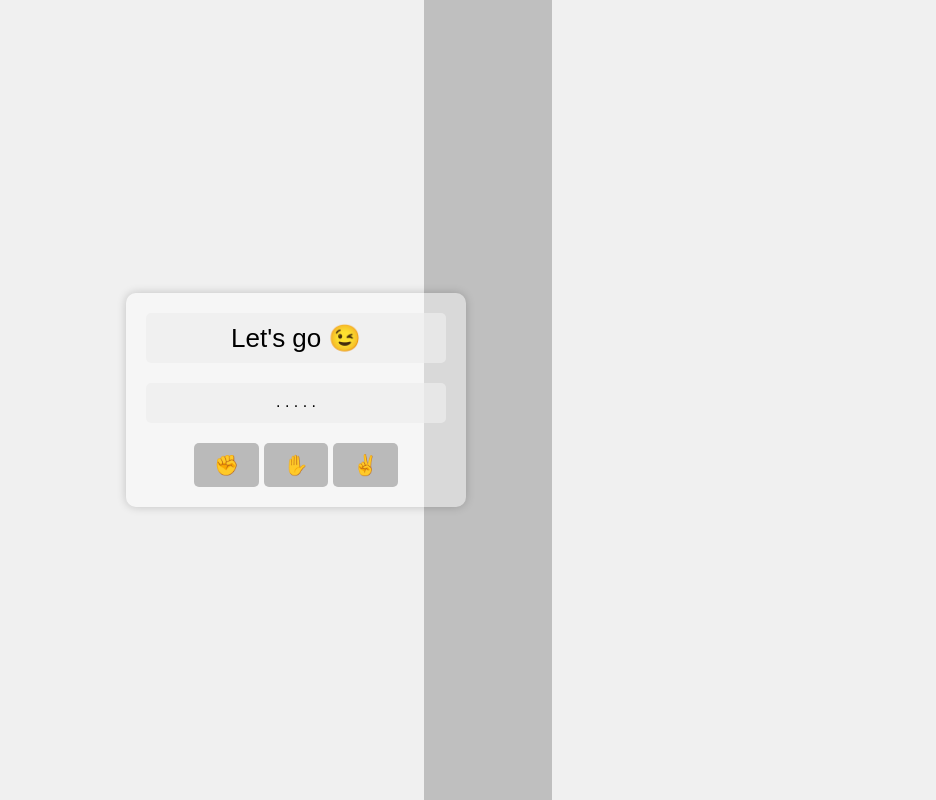
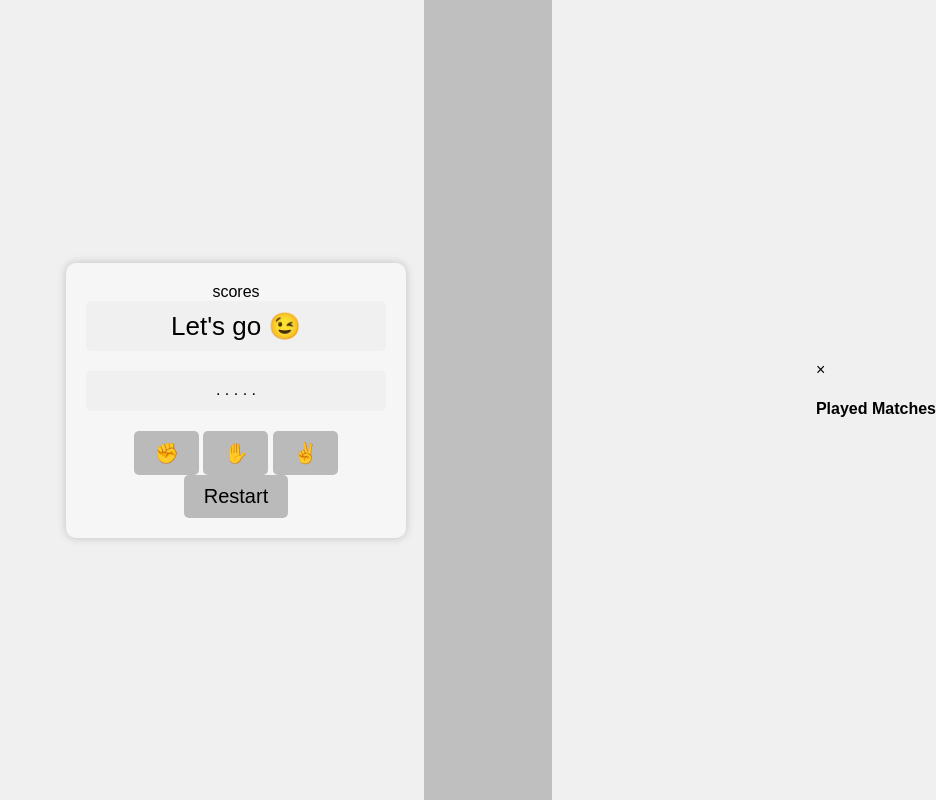
Before and after one commit to sai-wunna/sai-wunna-code-rock.github.io, a plain HTML site: page index.html in a window 1280 px wide. Shown: the whole page, without its empty margins (344-1280 px from the left). Drawn offline with Linux system fonts and the light colour scheme.

Commit message:
Update index.html

```diff
--- a/index.html
+++ b/index.html
@@ -8,6 +8,7 @@
   </head>
   <body>
     <div class="container">
+      <div class="score">scores</div>
       <div id="result">Let's go 😉</div>
       <div class="divider"></div>
       <div id="condition">. . . . .</div>
@@ -16,6 +17,14 @@
         <button id="2">✋</button>
         <button id="3">✌</button>
       </div>
+      <button id="next_round">Restart</button>
+    </div>
+    <div class="modal">
+      <div class="modal-content">
+        <span class="close-modal">&times;</span>
+        <h4>Played Matches</h4>
+        <ul class="matches-list"></ul>
+      </div>
     </div>
     <script src="script.js"></script>
   </body>
```
